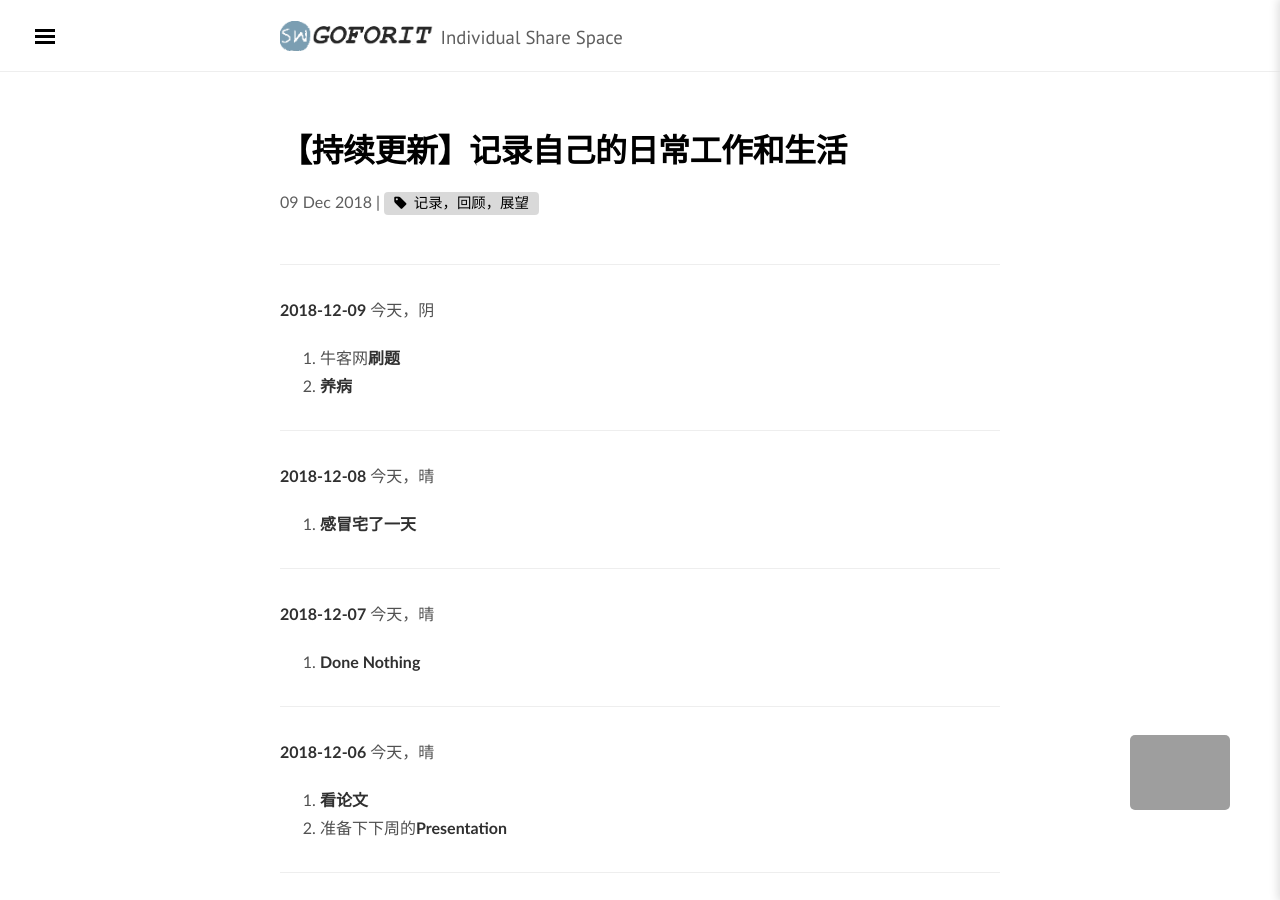
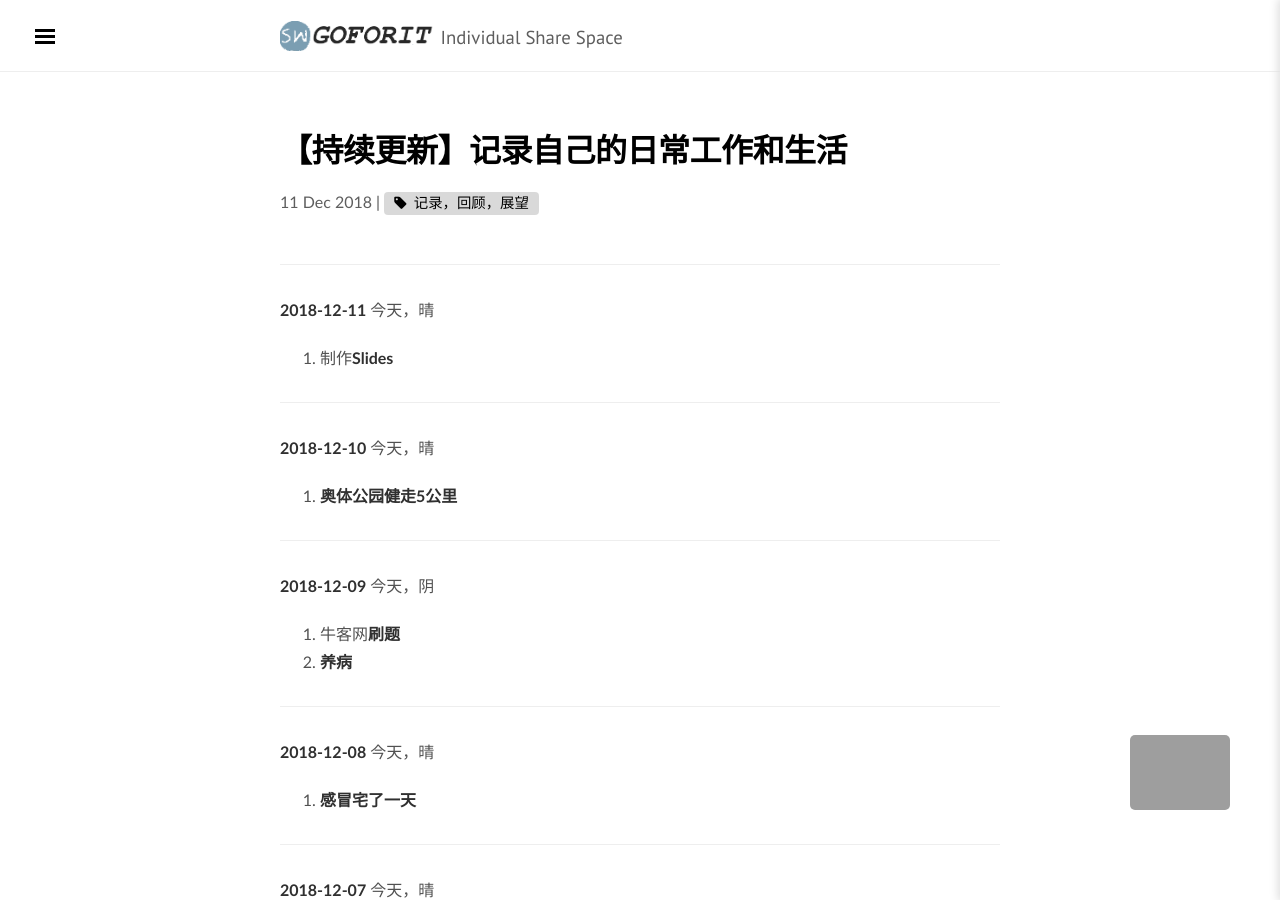
Before and after one commit to illust/illust.github.io, a Jekyll site: the page built from _posts/2018-12-11-works.md, in a window 1280 px wide and 900 px high. Built offline with Jekyll 4.4.1, drawn with Linux system fonts in a browser that asks for light colours; nearby versions of some CDN libraries; some web fonts are replaced; comment, search, counter and statistics services are not loaded.

Commit message:
add works

```diff
--- a/_posts/2018-12-09-works.md
+++ b/_posts/2018-12-11-works.md
@@ -5,6 +5,16 @@ categories: [dailyposts]
 excerpt: 回到写日记的年月里，fight！
 tags: [记录，回顾，展望]
 ---
+----------------------------
+**2018-12-11**
+今天，晴
+1.     制作**Slides**
+
+----------------------------
+**2018-12-10**
+今天，晴
+1.    **奥体公园健走5公里**
+
 ----------------------------
 **2018-12-09**
 今天，阴
```
